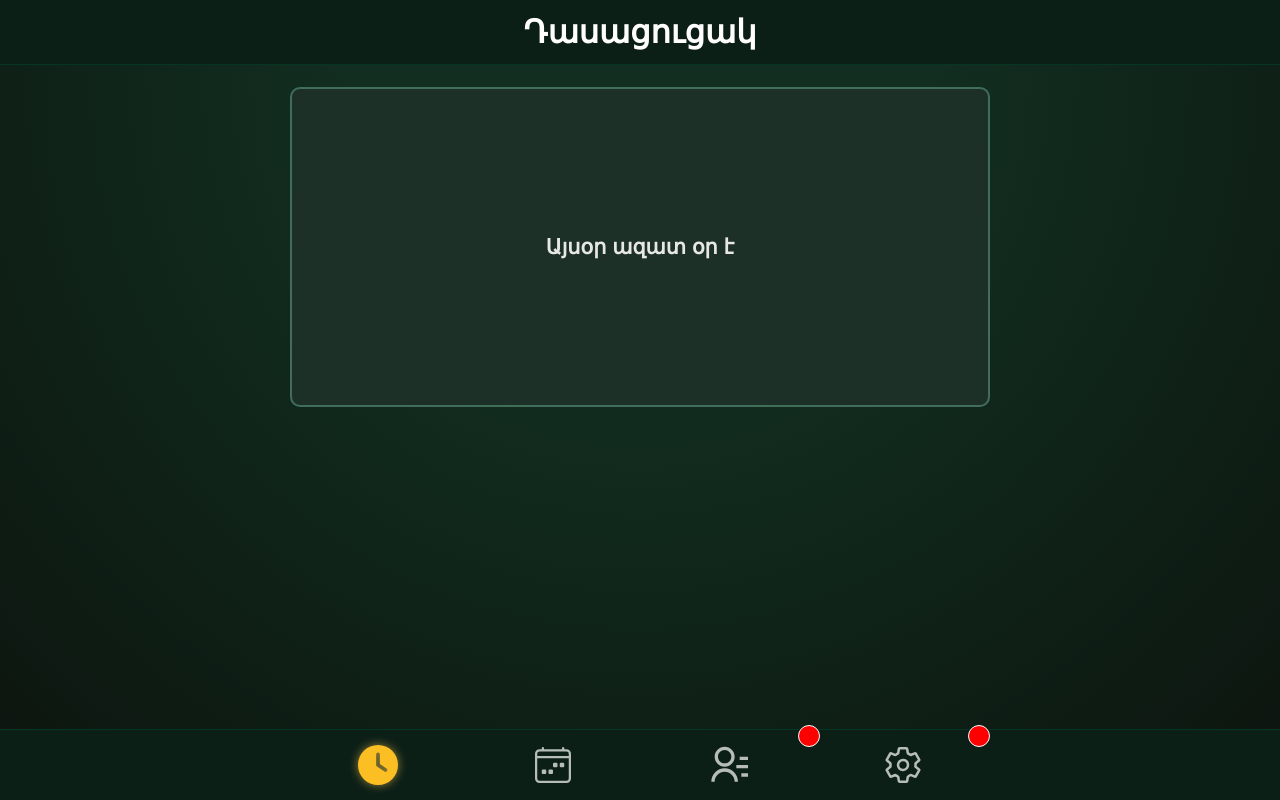
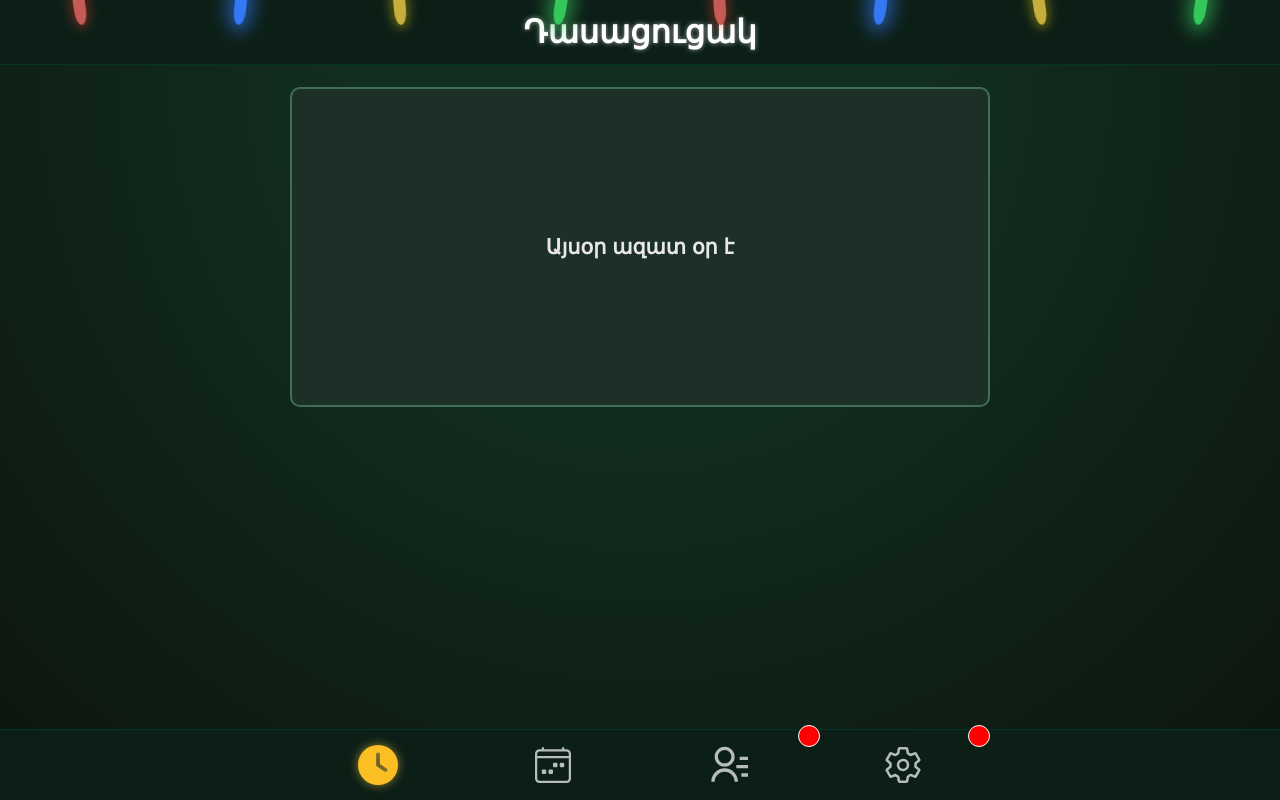
Before and after one commit to khc-toolkit/schedule, a React (Create React App) app: page /#/schedule in a window 1280 px wide. Built offline with nearby package versions, Linux system fonts and the light colour scheme.

Commit message:
style: add lights

```diff
--- a/src/components/Header/Header.jsx
+++ b/src/components/Header/Header.jsx
@@ -23,9 +23,39 @@ export default function Header() {
 
   return (
     <header className={classes.root}>
+      <Lights />
       <h1 className={classes.headerText}>
         {routeLabels[pathname] ?? "(none)"}
       </h1>
     </header>
   );
 }
+
+function Lights() {
+  const lights = [
+    { color: "#FF3B30", rotate: "-8", shadow: "#FF3B3080" },
+    { color: "#3478F6", rotate: "6", shadow: "#3478F680" },
+    { color: "#FFD60A", rotate: "-5", shadow: "#FFD60A80" },
+    { color: "#34C759", rotate: "9", shadow: "#34C75980" },
+    { color: "#FF3B30", rotate: "-4", shadow: "#FF3B3080" },
+    { color: "#3478F6", rotate: "7", shadow: "#3478F680" },
+    { color: "#FFD60A", rotate: "-9", shadow: "#FFD60A80" },
+    { color: "#34C759", rotate: "9", shadow: "#34C75980" },
+  ];
+
+  return (
+    <div className={classes.lights}>
+      {lights.map((l, ind) => (
+        <div
+          className={classes.light}
+          key={ind}
+          style={{
+            backgroundColor: l.color,
+            transform: `rotate(${l.rotate}deg)`,
+            boxShadow: `0 0 15px 8px ${l.shadow}`,
+          }}
+        ></div>
+      ))}
+    </div>
+  );
+}
--- a/src/components/Header/styles.module.css
+++ b/src/components/Header/styles.module.css
@@ -11,7 +11,40 @@
   z-index: 100;
   overflow: hidden;
   background: var(--bg-contrast);
+  /* backdrop-filter: blur(20px); */
   border-bottom: 1px solid var(--border);
 }
 
-/* .headerText {} */
+.headerText {
+  text-shadow: 0 0 5px #ffffff8f;
+}
+
+.lights {
+  display: flex;
+  align-items: center;
+  justify-content: space-around;
+  position: fixed;
+  top: 0;
+  left: 0;
+  width: 100%;
+  z-index: 101;
+}
+
+.light {
+  height: 30px;
+  width: 12px;
+  border-radius: 5px 5px 100% 100%;
+  translate: 0 -5px;
+  animation: light 3s infinite;
+}
+
+.light:nth-child(even) {
+  animation-delay: 2s;
+}
+
+@keyframes light {
+  50% {
+    background-color: gray;
+    box-shadow: none;
+  }
+}
--- a/src/components/Navigation/styles.module.css
+++ b/src/components/Navigation/styles.module.css
@@ -6,6 +6,7 @@
   width: 100%;
   z-index: 100;
   background: var(--bg-contrast);
+  /* backdrop-filter: blur(20px); */
   border-top: 1px solid var(--border);
 }
 
```
Also changed, not shown: src/pages/HomePage/HomePage.jsx (+4 -4 lines), 1 other file (tests, documents, lock files or other folders).
